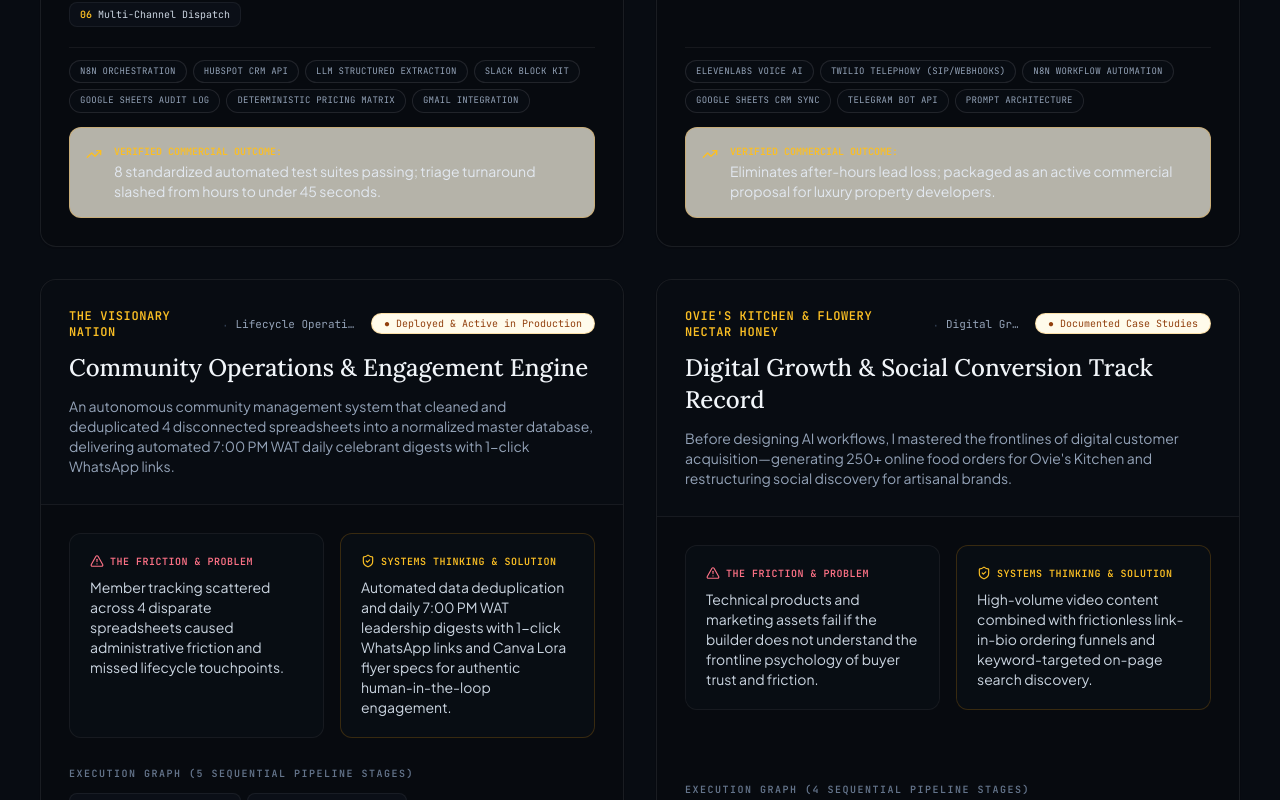
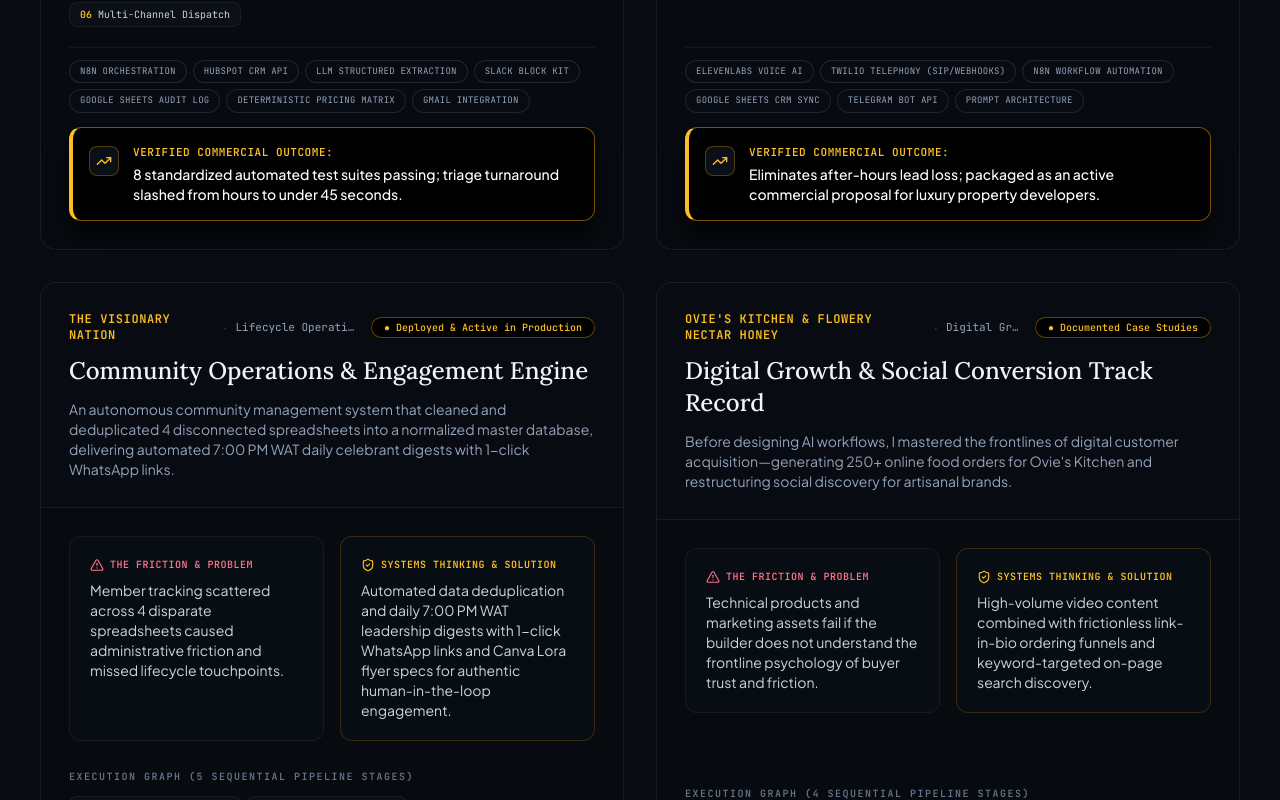
Before and after one commit to 3d-modelswithAde/adediwura-afolabi-portfolio, a React (Vite) app: page / in a window 1280 px wide. Shown: the part 7160-7960 px from the top of the page. Built offline with nearby package versions, Linux system fonts and the light colour scheme.

Commit message:
style(case-studies): high-contrast dark and light mode styling for Verified Commercial Outcome and badges

```diff
--- a/src/components/CaseStudies.jsx
+++ b/src/components/CaseStudies.jsx
@@ -106,7 +106,7 @@ export const CaseStudies = () => {
                       </span>
                     </div>
 
-                    <span className="px-3 py-0.5 rounded-full text-[10px] font-mono border bg-amber-50 dark:bg-gold-950/40 text-amber-800 dark:text-gold-300 border-amber-300/60 dark:border-gold-500/30 flex-shrink-0">
+                    <span className="px-3 py-0.5 rounded-full text-[10px] font-mono border bg-amber-50 dark:bg-black text-amber-900 dark:text-gold-400 border-amber-300/60 dark:border-gold-500/40 flex-shrink-0 font-medium shadow-sm">
                       ● {project.badge}
                     </span>
                   </div>
@@ -219,14 +219,16 @@ export const CaseStudies = () => {
                       ))}
                     </div>
 
-                    {/* Verified Outcome Callout Box */}
-                    <div className="p-4 rounded-xl bg-amber-50/70 dark:bg-gold-950/20 border border-amber-200/80 dark:border-gold-500/30 flex items-start gap-3">
-                      <TrendingUp className="w-4 h-4 text-amber-600 dark:text-gold-400 shrink-0 mt-0.5" />
-                      <div className="flex-1">
-                        <span className="text-[10px] font-mono uppercase text-amber-800 dark:text-gold-400 block font-semibold mb-0.5">
+                    {/* Verified Outcome Callout Box - High Contrast for both Light and Dark Modes */}
+                    <div className="p-4 sm:p-4.5 rounded-xl bg-amber-50/90 dark:bg-black border border-amber-300/80 dark:border-gold-500/50 border-l-4 border-l-amber-500 dark:border-l-gold-400 shadow-sm dark:shadow-xl dark:shadow-black/70 flex items-start gap-3.5 transition-colors duration-200">
+                      <div className="p-1.5 rounded-lg bg-amber-100/90 dark:bg-dark-900 border border-amber-300/60 dark:border-gold-500/30 text-amber-800 dark:text-gold-400 shrink-0 mt-0.5 shadow-sm">
+                        <TrendingUp className="w-4 h-4" />
+                      </div>
+                      <div className="flex-1 min-w-0">
+                        <span className="text-[11px] font-mono uppercase tracking-wider text-amber-950 dark:text-gold-400 block font-bold mb-1">
                           Verified Commercial Outcome:
                         </span>
-                        <p className="text-xs sm:text-sm text-slate-800 dark:text-slate-200 font-sans leading-relaxed">
+                        <p className="text-xs sm:text-sm text-slate-900 dark:text-white font-sans font-medium leading-relaxed">
                           {project.outcome}
                         </p>
                       </div>
--- a/tailwind.config.js
+++ b/tailwind.config.js
@@ -37,9 +37,17 @@ export default {
           600: '#334155',
         },
         gold: {
+          50: '#fffbeb',
+          100: '#fef3c7',
+          200: '#fde68a',
+          300: '#fcd34d',
           400: '#fbbf24',
           500: '#f59e0b',
           600: '#d97706',
+          700: '#b45309',
+          800: '#92400e',
+          900: '#78350f',
+          950: '#451a03',
         },
       },
       animation: {
```
